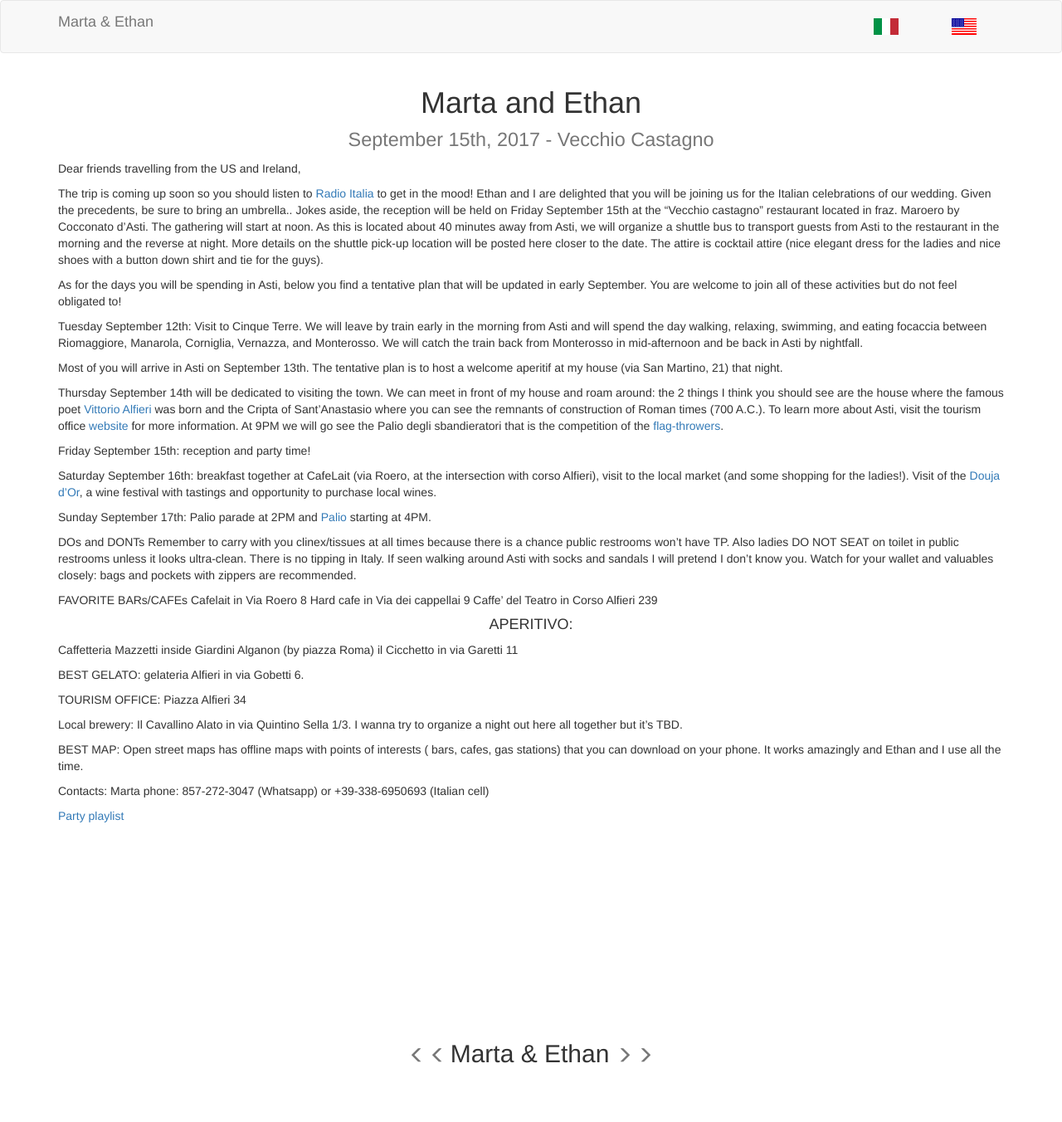
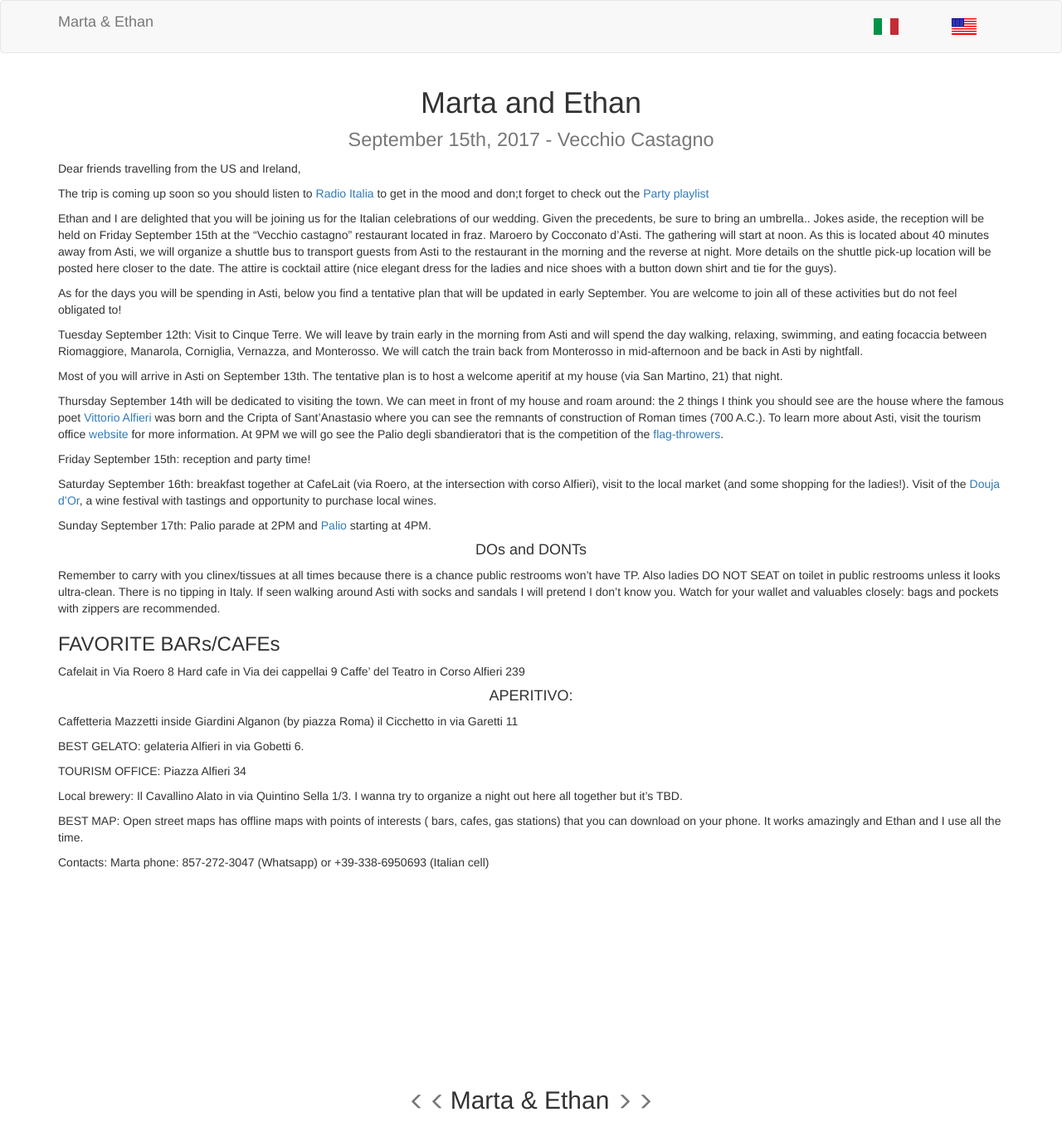
Before and after one commit to esoergel/wedding-site, a Jekyll site: the page built from english.md, in a window 1280 px wide. Shown: the whole page at 83% size. Built offline with Jekyll 4.4.1, drawn with Linux system fonts in a browser that asks for light colours; before the commit the page ends 1296 px from its top, so only the background shows below that.

Commit message:
Update english.md

```diff
--- a/english.md
+++ b/english.md
@@ -7,7 +7,9 @@ permalink: /english
 
 Dear friends travelling from the US and Ireland,
 
-The trip is coming up soon so you should listen to [Radio Italia](www.radioitalia.it) to get in the mood!
+The trip is coming up soon so you should listen to [Radio Italia](www.radioitalia.it) to get in the mood and don;t forget to check out the [Party playlist](https://open.spotify.com/user/amarela15/playlist/0gCHdbNgpDOhs39ZydBBt0)
+
+
 Ethan and I are delighted that you will be joining us for the Italian celebrations of our wedding. Given the precedents, be sure to bring an umbrella..
 Jokes aside, the reception will be held on Friday September 15th at the "Vecchio castagno" restaurant located in fraz. Maroero by Cocconato d'Asti. The gathering will start at noon. As this is located about 40 minutes away from Asti, we will organize a shuttle bus to transport guests from Asti to the restaurant in the morning and the reverse at night. More details on the shuttle pick-up location will be posted here closer to the date. The attire is cocktail attire (nice elegant dress for the ladies and nice shoes with a button down shirt and tie for the guys).
 
@@ -25,14 +27,14 @@ Saturday September 16th: breakfast together at CafeLait (via Roero, at the inter
 
 Sunday September 17th: Palio parade at 2PM and [Palio](http://www.comune.asti.it/index.php?id_sezione=943) starting at 4PM.
 
-DOs and DONTs
+#### DOs and DONTs
 Remember to carry with you clinex/tissues at all times because there is a chance public restrooms won't have TP. Also ladies DO NOT SEAT  on toilet in public restrooms unless it looks ultra-clean.
 There is no tipping in Italy.
 If seen walking around Asti with socks and sandals I will pretend I don't know you.
 Watch for your wallet and valuables closely: bags and pockets with zippers are recommended.
 
 
-FAVORITE BARs/CAFEs
+### FAVORITE BARs/CAFEs
 Cafelait in Via Roero 8
 Hard cafe in Via dei cappellai 9
 Caffe' del Teatro in Corso Alfieri 239
```
Also changed, not shown: other parts of english.md (+0 -3 lines).
